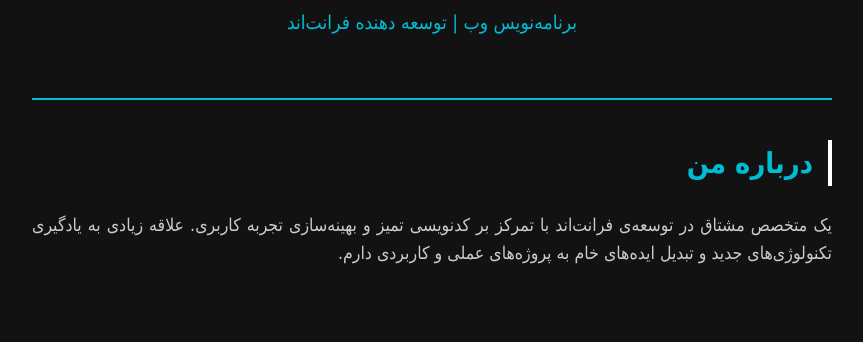
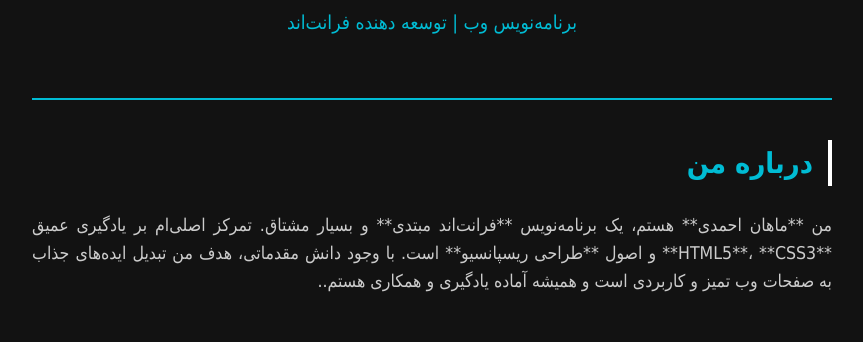
Before and after one commit to Myaqashang/Mahan-ahmadi, a plain HTML site: page index.html in a window 1280 px wide. Shown: the part 160-502 px from the top of the page, without its empty margins (208-1071 px from the left). Drawn offline with Linux system fonts and the light colour scheme.

Commit message:
Add files via upload

```diff
--- a/index.html
+++ b/index.html
@@ -21,8 +21,9 @@
         <section class="about-section">
             <h2 class="section-heading">درباره من</h2>
             <p class="summary-text">
-                یک متخصص مشتاق در توسعه‌ی فرانت‌اند با تمرکز بر کدنویسی تمیز و بهینه‌سازی تجربه کاربری.
-                علاقه زیادی به یادگیری تکنولوژی‌های جدید و تبدیل ایده‌های خام به پروژه‌های عملی و کاربردی دارم.
+                من **ماهان احمدی** هستم، یک برنامه‌نویس **فرانت‌اند مبتدی** و بسیار مشتاق.
+        تمرکز اصلی‌ام بر یادگیری عمیق **HTML5**، **CSS3** و اصول **طراحی ریسپانسیو** است.
+        با وجود دانش مقدماتی، هدف من تبدیل ایده‌های جذاب به صفحات وب تمیز و کاربردی است و همیشه آماده یادگیری و همکاری هستم..
             </p>
         </section>
 
@@ -70,4 +71,3 @@
 
     <link rel="stylesheet" href="style.css">
     <link rel="stylesheet" href="https://cdnjs.cloudflare.com/ajax/libs/font-awesome/6.0.0-beta3/css/all.min.css">
-</head>
```
